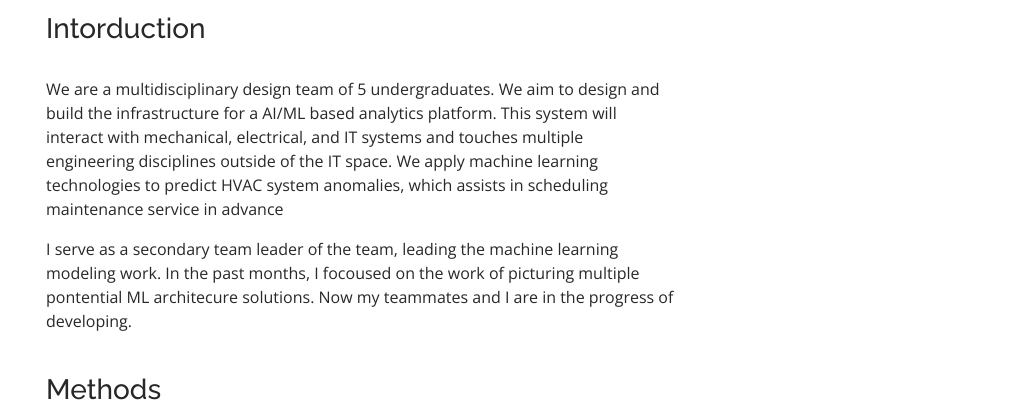
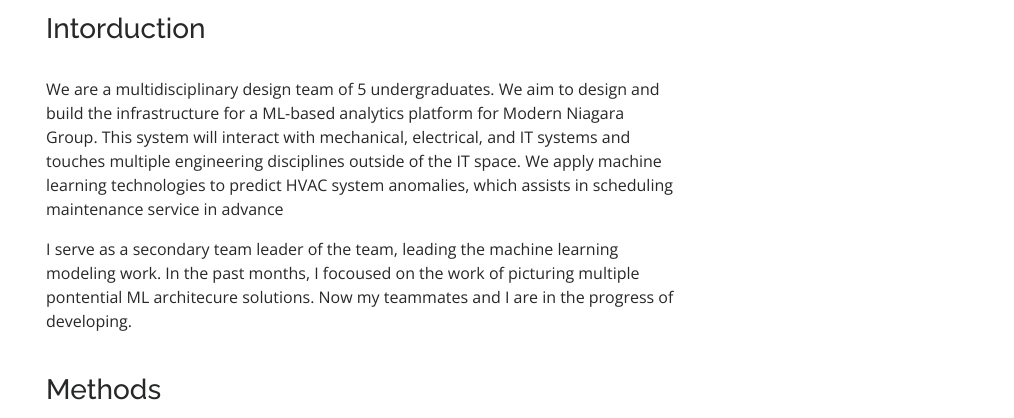
Before and after one commit to chuiyunjun/chuiyunjun.github.io, a plain HTML site: page portfolio-predictive-maintenance.html in a window 1280 px wide. Shown: the part 754-1172 px from the top of the page, without its empty margins (266-1280 px from the left). Drawn offline with nearby package versions, Linux system fonts and the light colour scheme.

```diff
--- a/portfolio-predictive-maintenance.html
+++ b/portfolio-predictive-maintenance.html
@@ -127,7 +127,7 @@
                 based algorithms will be able to identify anomalies or inefficiencies in customer HVAC and
                 Controls systems, triage urgency and dispatch service (or suggest remote service) before the
                 customer even knows they need it. </p-->
-            <p> We are a multidisciplinary design team of 5 undergraduates. We aim to design and build the infrastructure for a AI/ML based analytics platform.
+            <p> We are a multidisciplinary design team of 5 undergraduates. We aim to design and build the infrastructure for a ML-based analytics platform for Modern Niagara Group.
                 This system will interact with mechanical, electrical, and IT systems and touches multiple
                 engineering disciplines outside of the IT space. We apply machine learning technologies to predict HVAC system anomalies,
                 which assists in scheduling maintenance service in advance</p>
```
